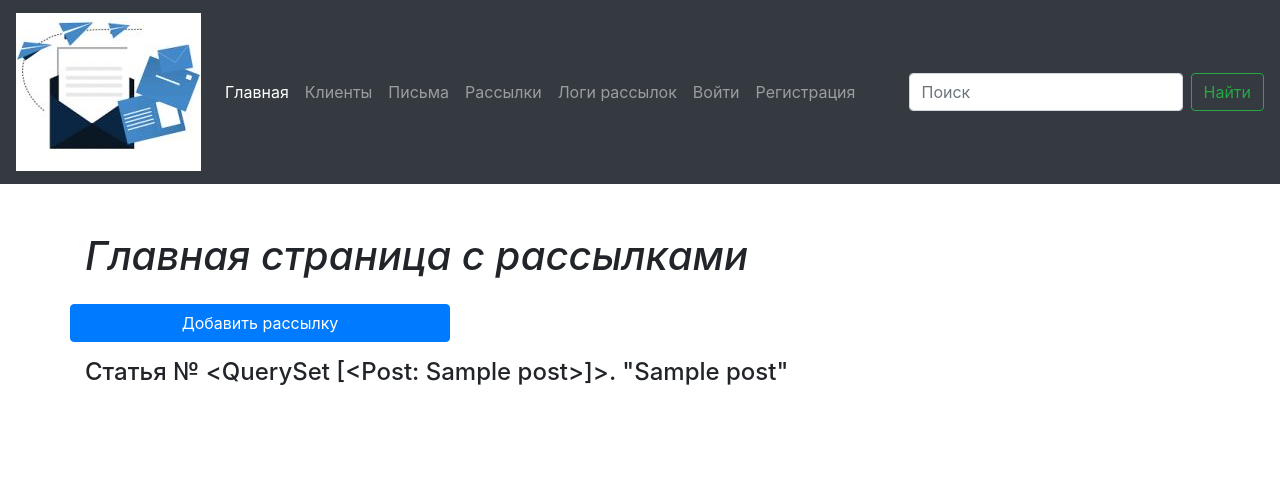
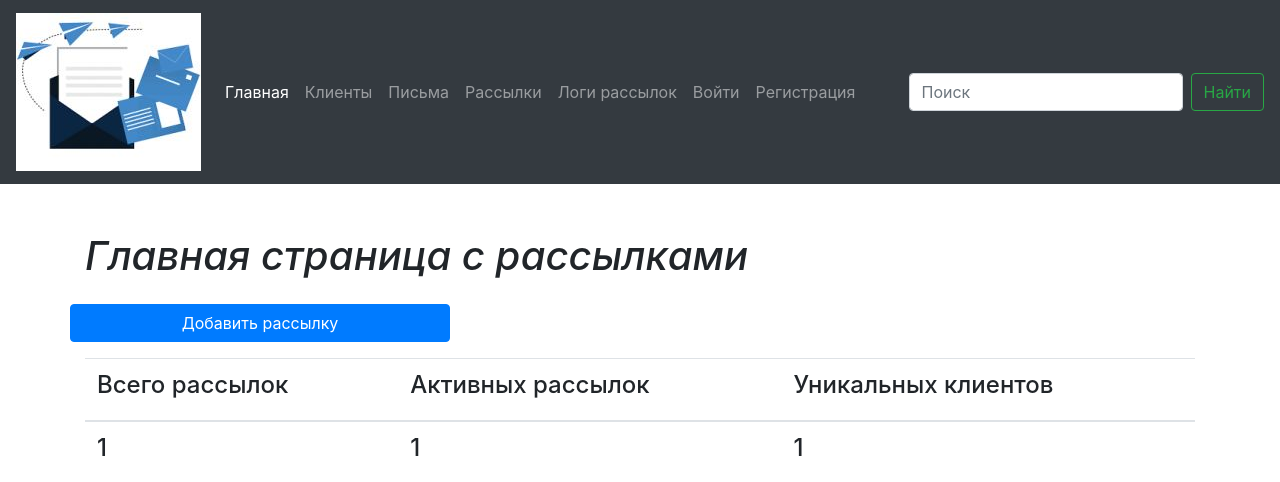
Before and after one commit to asdzog/mailing_management, a Django app: template mailings/templates/mailings/home.html in a window 1280 px wide. Shown: the top 482 px of the page. Before the commit the page ends 385 px from the top, so only its background shows below. Run offline with Django 5.2, Linux system fonts and the light colour scheme; tables that the repository leaves empty hold one stand-in row (values such as "Sample post"); the template is opened without the code that fills it: values that come from a table or form of the project are taken from there, most other values are stand-ins (such as "Sample title", 1, 10 or a date in 2020); some libraries are stand-ins or nearby versions; grey boxes are pictures that could not be loaded.

Commit message:
edit homepage template

```diff
--- a/mailings/templates/mailings/home.html
+++ b/mailings/templates/mailings/home.html
@@ -1,5 +1,5 @@
 {% extends 'mailings/base.html' %}
-
+{% load blog_tag %}
 {% block title %} Система рассылки сообщений {% endblock %}
 
 {% block content %}
@@ -8,19 +8,6 @@
     <a class="col-4 mt-3 mb-3 btn btn-primary"
        href="{% url 'mailings:mailing_create' %}">Добавить рассылку</a>
 </div>
-<h4>Статья № {{ post_list }}. "{{ post.title }}"</h4>
-{% if user.is_authenticated %}
-{% for post in post_list %}
-<div class="col-12 mt-3">
-    <h4>Статья № {{ post.id }}. "{{ post.title }}"</h4>
-    <img src="{{ object.preview }}" alt="{{ object.title }}"
-         class="img-fluid" width="300px" height="200px">
-    <br>
-    <p>{{ post.content }}</p>
-
-
-    {% endfor %}
-
 
 <table class="table">
     <thead>
@@ -46,23 +33,15 @@
         <img src="#" class="card-img-top" alt="{{ post_image }}">
         <div class="card-body">
             <h5 class="card-title">{{ post.title|title }}</h5>
-                <p class="card-text">{{ post.description|truncatechars:100 }}</p>
-                <p>Добавлен: {{ post.date_published }}</p>
-                <p>Просмотры: {{ post.views_count }}</p>
-            </div>
-            <div class="card-footer">
-                <a href="{% url 'blog:post_view' post.pk %}" class="btn btn-primary">Подробнее</a>
+            <p class="card-text">{{ post.content|truncatechars:100 }}</p>
+            <p>Добавлен: {{ post.date_published }}<br>
+            <img src="{{ post.preview|my_media }}" alt="{{ post.title }}"
+                 class="img-fluid" width="300px" height="200px">
+            </p>
         </div>
     </div>
 </div>
 
 {% endfor %}
 
-
-    {% endif %}
-    <div class="row">
-        {% for product in products %}
-        <!-- {% include 'catalog/includes/inc_product_card.html' %} -->
-        {% endfor %}
-    </div>
 {% endblock %}
```
Lines whose indentation alone changed are shown as unchanged.
